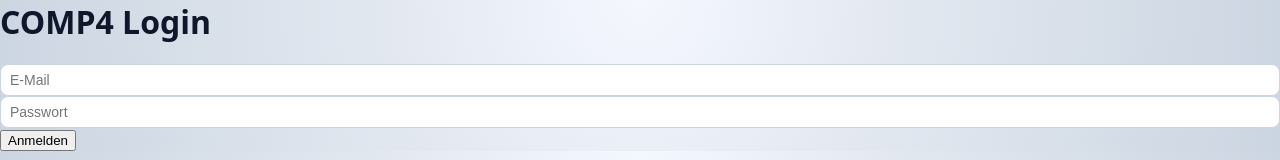
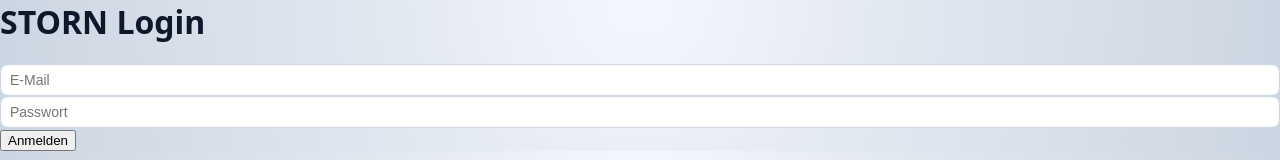
Before and after one commit to MDRekic/md-system, a React app in the folder frontend/: page / in a window 1280 px wide. Shown: the top 160 px of the page. Built offline with nearby package versions, Linux system fonts and the light colour scheme; no server answers; the HTML template or start-up script is replaced by a standard one.

Commit message:
role update

```diff
--- a/frontend/src/pages/LoginPage.jsx
+++ b/frontend/src/pages/LoginPage.jsx
@@ -25,7 +25,7 @@ const LoginPage = () => {
 
   return (
     <div className="login-page">
-      <h1>COMP4 Login</h1>
+      <h1>STORN Login</h1>
       <form onSubmit={handleSubmit}>
         <input
           type="email"
```
